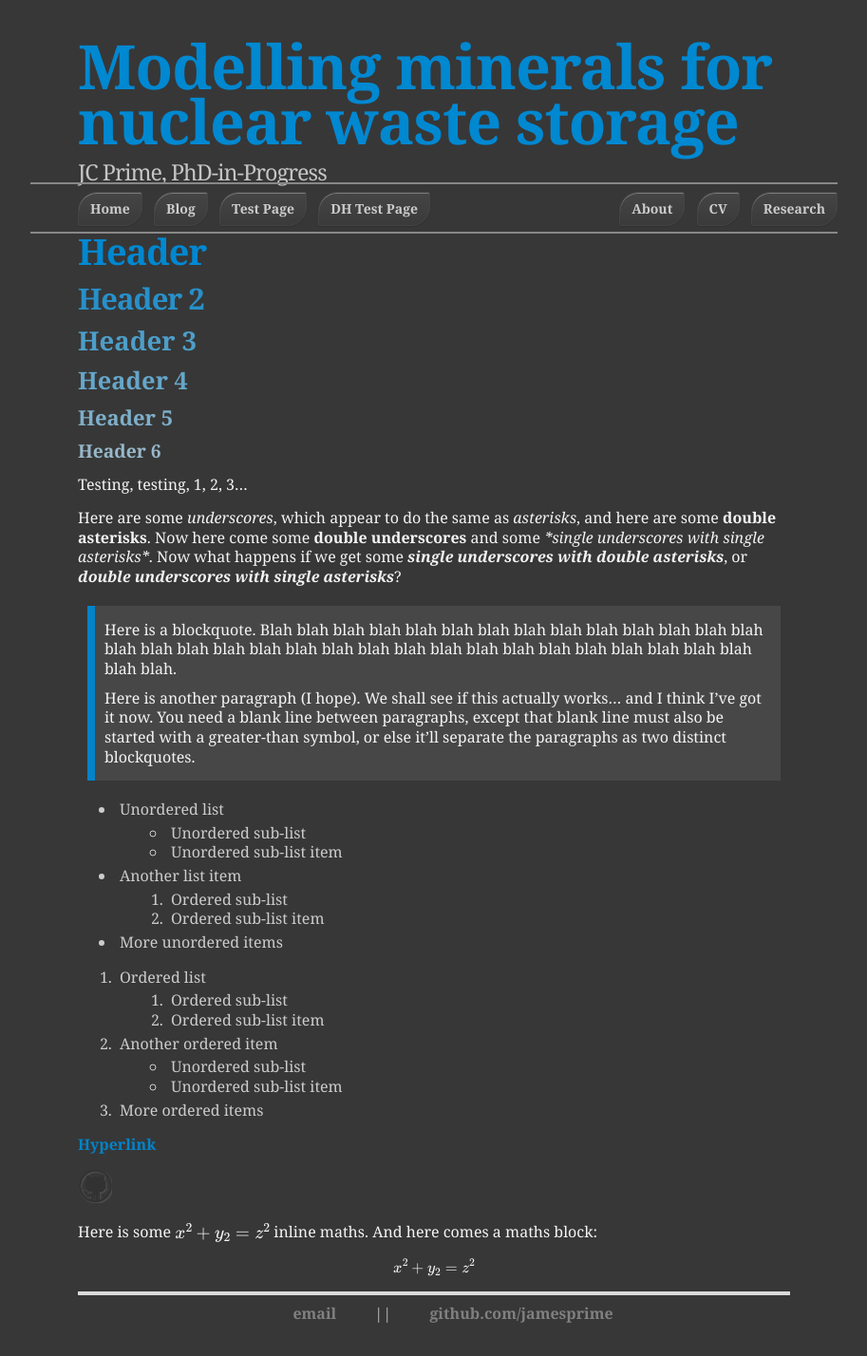
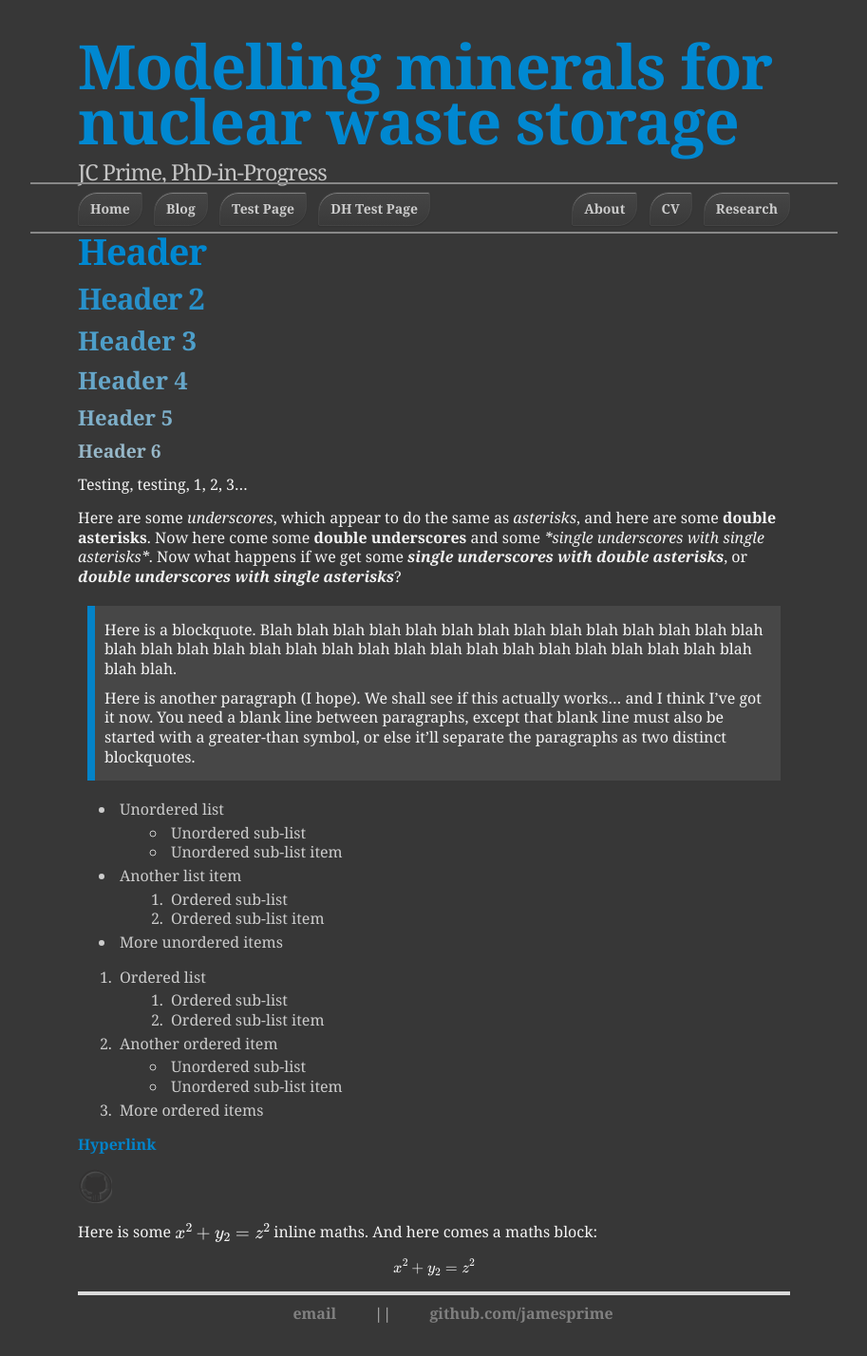
Before and after one commit to jamesprime/jamesprime.github.io, a Jekyll site: the page built from _pages/dhtest/index.md, in a window 1280 px wide. Shown: the whole page at 95% size, without its empty margins (183-1096 px from the left). Built offline with Jekyll 4.4.1, drawn with Linux system fonts in a browser that asks for light colours; nearby versions of some CDN libraries; formulas are drawn with MathJax 3.

Commit message:
Updated /_sass/uberduper.scss
Changed .banner .buttons right:inherit to 50px (as now the right buttons are at the right edge, rather than inherited from the banner, which I had not thought through, clearly...), as a further test

```diff
--- a/_sass/uberduper.scss
+++ b/_sass/uberduper.scss
@@ -289,7 +289,7 @@ div.slogan {
         // width: 850px;
         position: absolute;
         left: 50px; // Needs to be the positive-but-equal value for .banner left
-        right: inherit;
+        right: 50px;
     }
 
     .leftbuttons {
```
